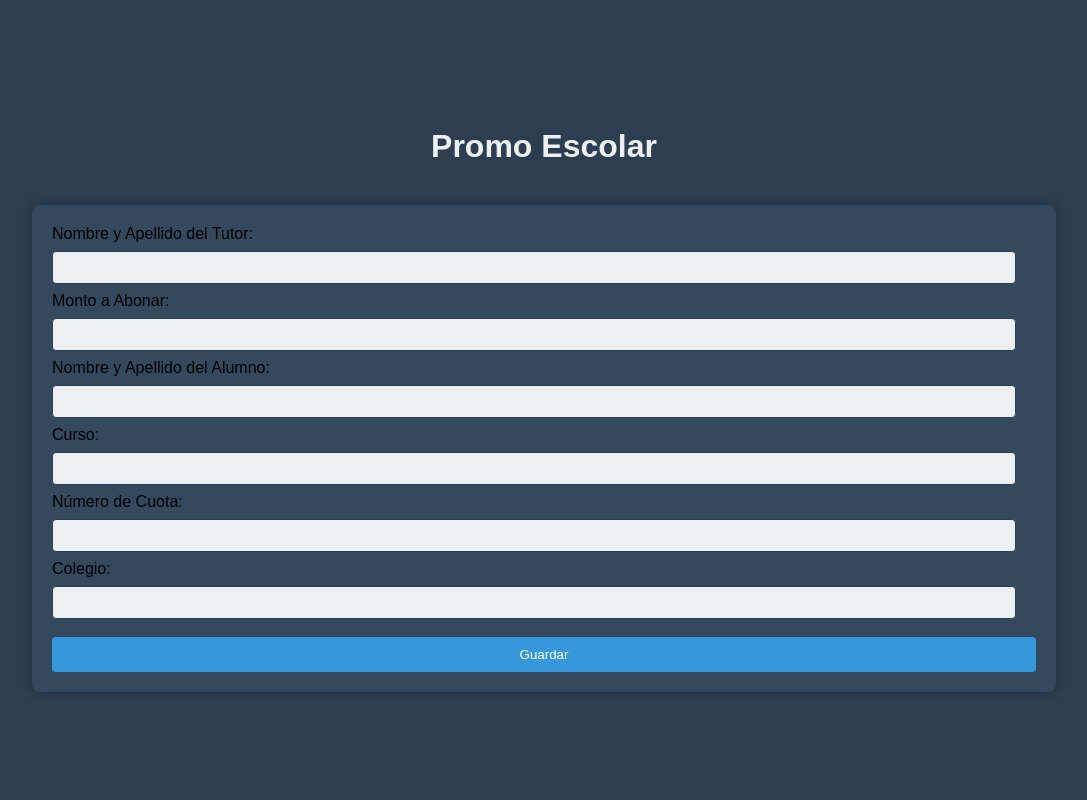
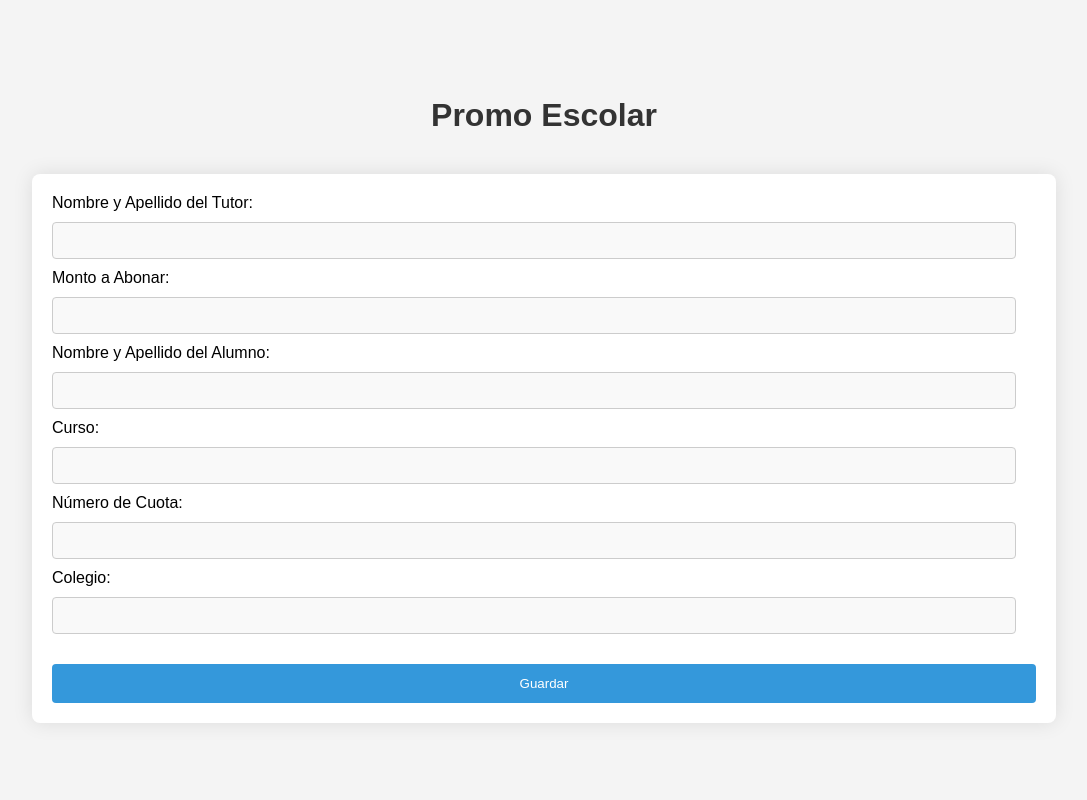
Before and after one commit to andylpz24/rapi-excel, a Django app: template Desktop/excel/rapi/templates/abrir_promo_escolar.html in a window 1280 px wide. Shown: the whole page, without its empty margins (96-1183 px from the left). Run offline with Django 3.2, Linux system fonts and the light colour scheme; the template is opened without the code that fills it, so the values that code supplies are empty.

Commit message:
actualizacion

```diff
--- a/Desktop/excel/rapi/apps/prueba/forms.py
+++ b/Desktop/excel/rapi/apps/prueba/forms.py
@@ -20,3 +20,6 @@ class RegistrarPagoNaranjaForm(forms.ModelForm):
     class Meta:
         model = RegistartPagoNaranja
         fields = '__all__'
+
+class BuscarPagoForm(forms.Form):
+    nombre_titular = forms.CharField(label='Nombre Titular', max_length=250, required=False)
--- a/Desktop/excel/rapi/apps/prueba/urls.py
+++ b/Desktop/excel/rapi/apps/prueba/urls.py
@@ -5,6 +5,7 @@ from django.conf.urls.static import static
 
 urlpatterns = [
     path('navegacion_naranja/registrar_pago_naranja/', views.registrar_pago_naranja, name='registrar_pago_naranja'),
+    path('navegacion_naranja/buscar_pago_naranja/', views.buscar_pago_naranja, name='buscar_pago_naranja'),
     path('configuracion/', views.configuracion, name='configuracion'),
     path('ticket_servicekairos/', views.ticket_servicekairos, name='ticket_servicekairos'),
     path('registrar_adicional/', views.registrar_adicional, name='registrar_adicional'),
--- a/Desktop/excel/rapi/templates/abrir_promo_escolar.html
+++ b/Desktop/excel/rapi/templates/abrir_promo_escolar.html
@@ -7,7 +7,7 @@
     <style>
         body {
             font-family: 'Arial', sans-serif;
-            background-color: #2c3e50;
+            background-color: #f4f4f4; /* Gris claro */
             margin: 0;
             padding: 0;
             display: flex;
@@ -15,20 +15,20 @@
             align-items: center;
             justify-content: center;
             height: 100vh;
-            overflow-y: scroll; /* Agrega una barra de desplazamiento vertical incluso si no es necesario */
+            overflow-y: scroll;
         }
 
         h1 {
             text-align: center;
-            color: #ecf0f1;
+            color: #333; /* Negro */
             margin: 20px 0;
         }
 
         form {
-            background-color: #34495e;
+            background-color: #ffffff; /* Blanco */
             padding: 20px;
             border-radius: 8px;
-            box-shadow: 0 0 10px rgba(0, 0, 0, 0.3);
+            box-shadow: 0 0 20px rgba(0, 0, 0, 0.1);
             width: 80%;
             box-sizing: border-box;
             margin-top: 20px;
@@ -36,42 +36,42 @@
 
         input {
             width: calc(100% - 20px);
-            padding: 8px;
-            margin: 8px 0;
+            padding: 10px;
+            margin: 10px 0;
             box-sizing: border-box;
-            border: 1px solid #2c3e50;
+            border: 1px solid #ccc; /* Gris claro */
             border-radius: 4px;
-            color: #2c3e50;
-            background-color: #ecf0f1;
+            color: #333; /* Negro */
+            background-color: #f9f9f9; /* Gris claro */
         }
 
         button {
-            background-color: #3498db;
-            color: #fff;
-            padding: 10px;
+            background-color: #3498db; /* Azul */
+            color: #ffffff; /* Blanco */
+            padding: 12px;
             border: none;
             border-radius: 4px;
             cursor: pointer;
             width: 100%;
-            margin-top: 10px;
+            margin-top: 20px;
         }
 
         button:hover {
-            background-color: #2980b9;
+            background-color: #2980b9; /* Azul más oscuro al pasar el ratón sobre el botón */
         }
 
         /* Estilos específicos para la barra de desplazamiento */
         body::-webkit-scrollbar {
-            width: 20px; /* Ancho de la barra de desplazamiento */
+            width: 12px;
         }
 
         body::-webkit-scrollbar-thumb {
             background-color: #3498db;
-            min-height: 50px; /* Altura mínima del pulgar de la barra de desplazamiento */
+            min-height: 50px;
         }
 
         body::-webkit-scrollbar-track {
-            background-color: #ecf0f1; /* Color del riel de la barra de desplazamiento */
+            background-color: #f4f4f4;
         }
     </style>
 </head>
```
Also changed, not shown: Desktop/excel/rapi/apps/prueba/views.py (+19 -3 lines), Desktop/excel/rapi/templates/buscar_pago_naranja.html (added, +53 -0 lines), Desktop/excel/rapi/templates/registrar_pago_naranja.html (+8 -37 lines).
